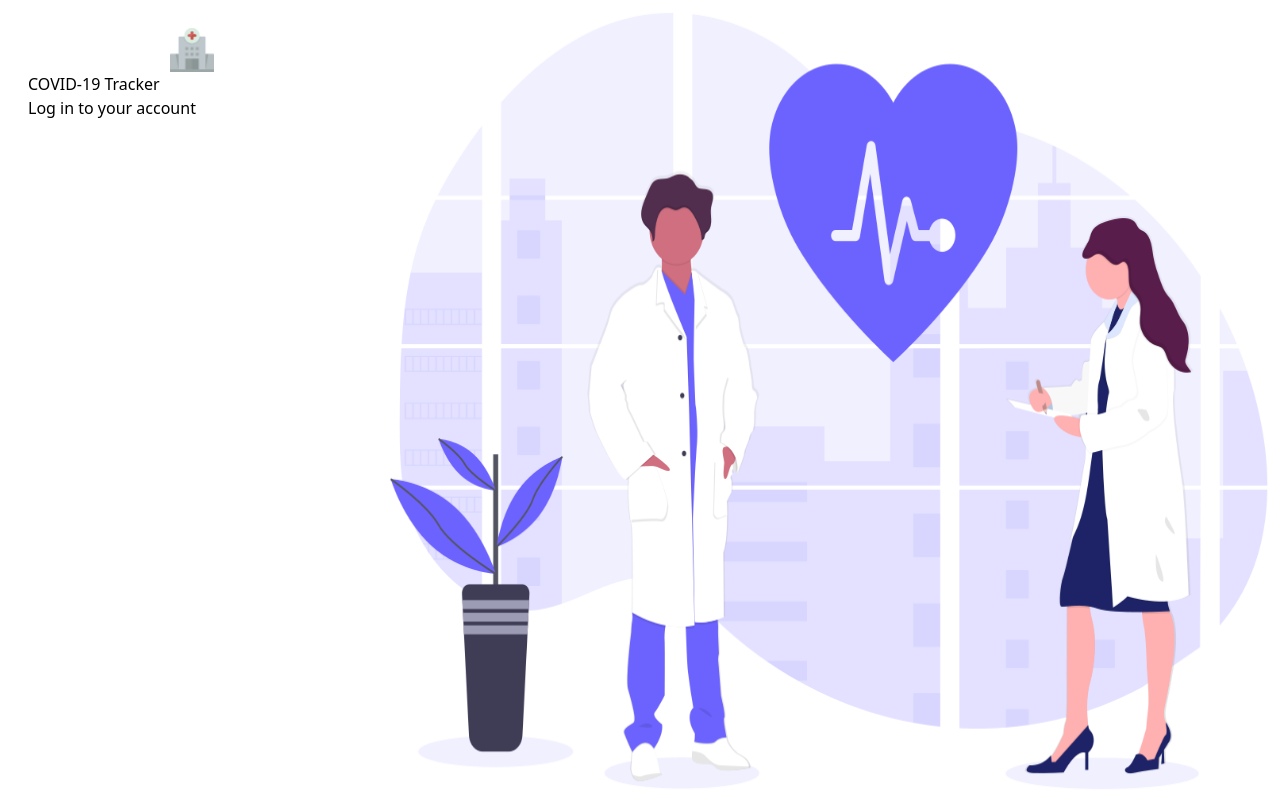
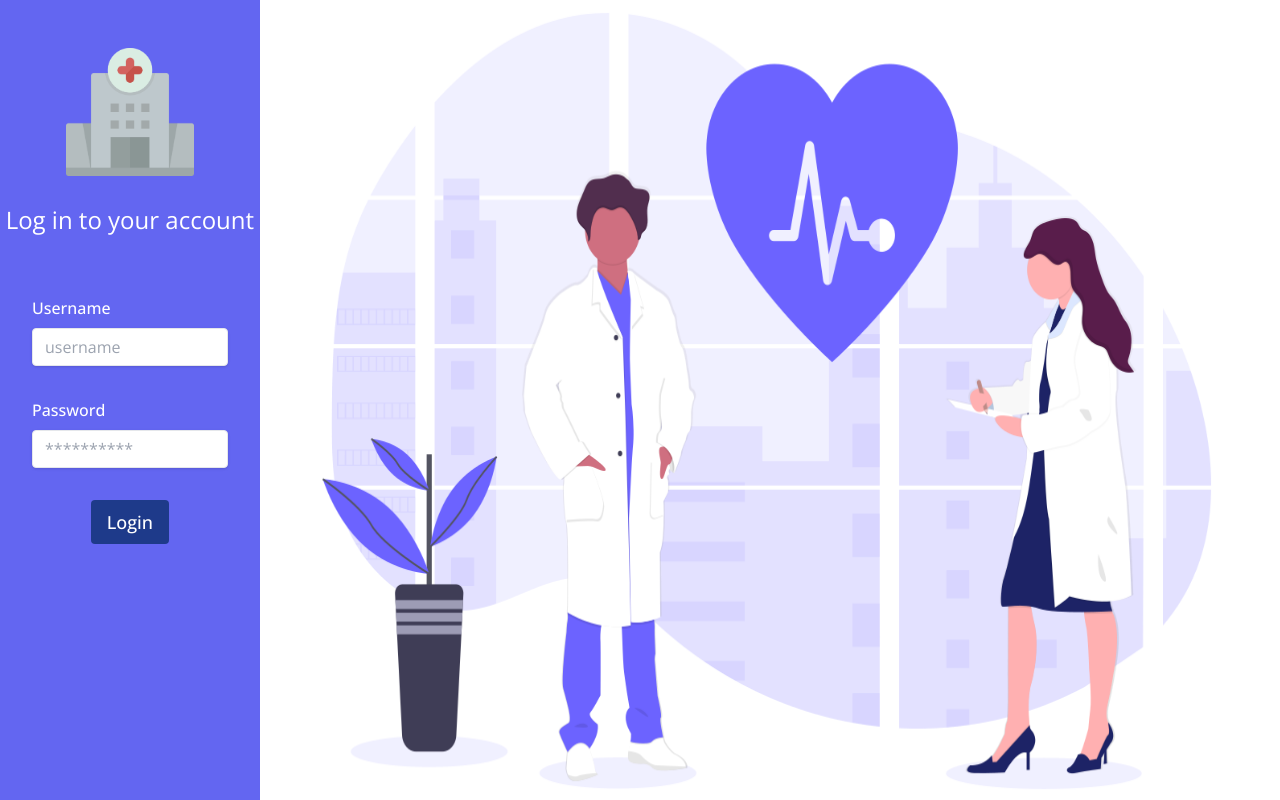
Before and after one commit to lmarangoc/covid-frontend, a React (Create React App) app: page /login in a window 1280 px wide. Built offline with nearby package versions, Linux system fonts and the light colour scheme.

Commit message:
feat: login page

```diff
--- a/public/index.html
+++ b/public/index.html
@@ -8,9 +8,15 @@
     <meta name="description" content="Learning" />
     <link rel="apple-touch-icon" href="%PUBLIC_URL%/logo192.png" />
     <link rel="manifest" href="%PUBLIC_URL%/manifest.json" />
+    <link rel="preconnect" href="https://fonts.googleapis.com" />
+    <link rel="preconnect" href="https://fonts.gstatic.com" crossorigin />
+    <link
+      href="https://fonts.googleapis.com/css2?family=Open+Sans:wght@300;400;500&display=swap"
+      rel="stylesheet"
+    />
     <title>COVID-19 Tracker</title>
   </head>
-  <body>
+  <body class="font-open">
     <noscript>You need to enable JavaScript to run this app.</noscript>
     <div id="root"></div>
   </body>
--- a/src/App.jsx
+++ b/src/App.jsx
@@ -1,7 +1,6 @@
 import React from "react";
 import { BrowserRouter, Routes, Route } from "react-router-dom";
 import Home from './pages/Home';
-import Register from './pages/Register';
 import Login from './pages/Login';
 import Main from './pages/Main';
 import Admin from './pages/admin/Admin';
@@ -14,7 +13,6 @@ const App = () => {
       <BrowserRouter>
         <Routes>
           <Route path="/" element={<Home/>}/>
-          <Route path="/register" element={<Register/>}/>
           <Route path="/login" element={<Login />} />
           <Route path="/main" element={<Main />} />
           <Route path="/admin" element={<Admin />} />
--- a/src/components/LogoImage.jsx
+++ b/src/components/LogoImage.jsx
@@ -1,8 +1,8 @@
 import React from 'react';
-import Logo from '../public/logo192.png';
+import Logo from '../media/logo.png';
 
 const ImagenLogo = () => {
-  return <img className='mx-auto h-40 w-auto' src={Logo} alt='COVID-19 Tracker' />;
+  return <img className='mx-auto h-32 w-auto' src={Logo} alt='COVID-19 Tracker' />;
 };
 
 export default ImagenLogo;
--- a/src/pages/Login.jsx
+++ b/src/pages/Login.jsx
@@ -1,18 +1,46 @@
 import React from 'react';
 import Photo from '../media/medicine1.png';
-import Logo from '../media/logo.png';
+import LogoImage from '../components/LogoImage';
+import { Link } from "react-router-dom";
 
 const Login = () => {
+
   return (
     <div className='flex'>
-      <div className={`w-96 h-screen`}>
-        <div className='p-7 flex flex-col '>
-          <img className='mx-auto h-11 w-auto' src={Logo} alt='COVID-19 Tracker' />
-          <h1> COVID-19 Tracker </h1>
-          <h1> Log in to your account </h1>
+      <div className={`w-80 h-screen bg-indigo-500`}>
+        <div className='pt-12'>
+          <Link to='/'>
+            <LogoImage/>
+          </Link>
+        </div>
+        <div className='pt-7 flex justify-center justify-items-start'>
+          <p className='font-open text-2xl text-white select-none'> Log in to your account </p>
+        </div>
+        <div className='w-full max-w-xs'>
+          <form onSubmit={(e) => { e.preventDefault();}} className='px-8 mt-5 pt-10 pb-8 mb-4'>
+            <div className='mb-8'>
+              <label className='block text-white text-base font-medium mb-2 select-none' for="username">
+                Username
+              </label>
+              <input className='shadow appearance-none border rounded w-full py-2 px-3 text-gray-700 leading-tight focus:outline-none focus:shadow-outline focus:ring-cyan-700 focus:border-cyan-700 focus:z-10 ' type="text" placeholder="username" name="username" required />
+            </div>
+            <div class="mb-8">
+              <label className='block text-base text-white font-medium mb-2 select-none' for="password">
+                Password
+              </label>
+              <input className='shadow appearance-none border rounded w-full py-2 px-3 text-gray-700 leading-tight focus:outline-none focus:shadow-outline focus:ring-cyan-700 focus:border-cyan-700 focus:z-10 ' type="password" placeholder="**********" name="password" required/>
+            </div>
+            <div className='flex items-center justify-center'>
+              <Link to='/admin'>
+                <button className='bg-blue-900 hover:bg-blue-700 text-white text-lg font-medium py-2 px-4 rounded focus:outline-none focus:shadow-outline' type="submit">
+                  Login
+                </button>
+              </Link>
+            </div>
+          </form>
         </div>
       </div>
-      <div className='p-0 text-2xl font-semibold flex-1 h-screen'>
+      <div className='px-14 py-0 flex justify-center items-center h-screen'>
         <img className='mx-auto w-full h-full' src={Photo} alt='Medicine' />
       </div>
     </div>
--- a/src/pages/Register.jsx
+++ /dev/null
@@ -1,9 +0,0 @@
-import React from 'react'
-
-const Register = () => {
-  return (
-    <div>Register</div>
-  )
-}
-
-export default Register
--- a/tailwind.config.js
+++ b/tailwind.config.js
@@ -8,6 +8,9 @@ module.exports = {
         "dark-purple": "#081A51",
         "light-white": "rgba(255,255,255,0.17)",
       },
+      fontFamily: {
+        open: "'Open Sans', sans-serif",
+      },
     },
   },
   plugins: [],
```
